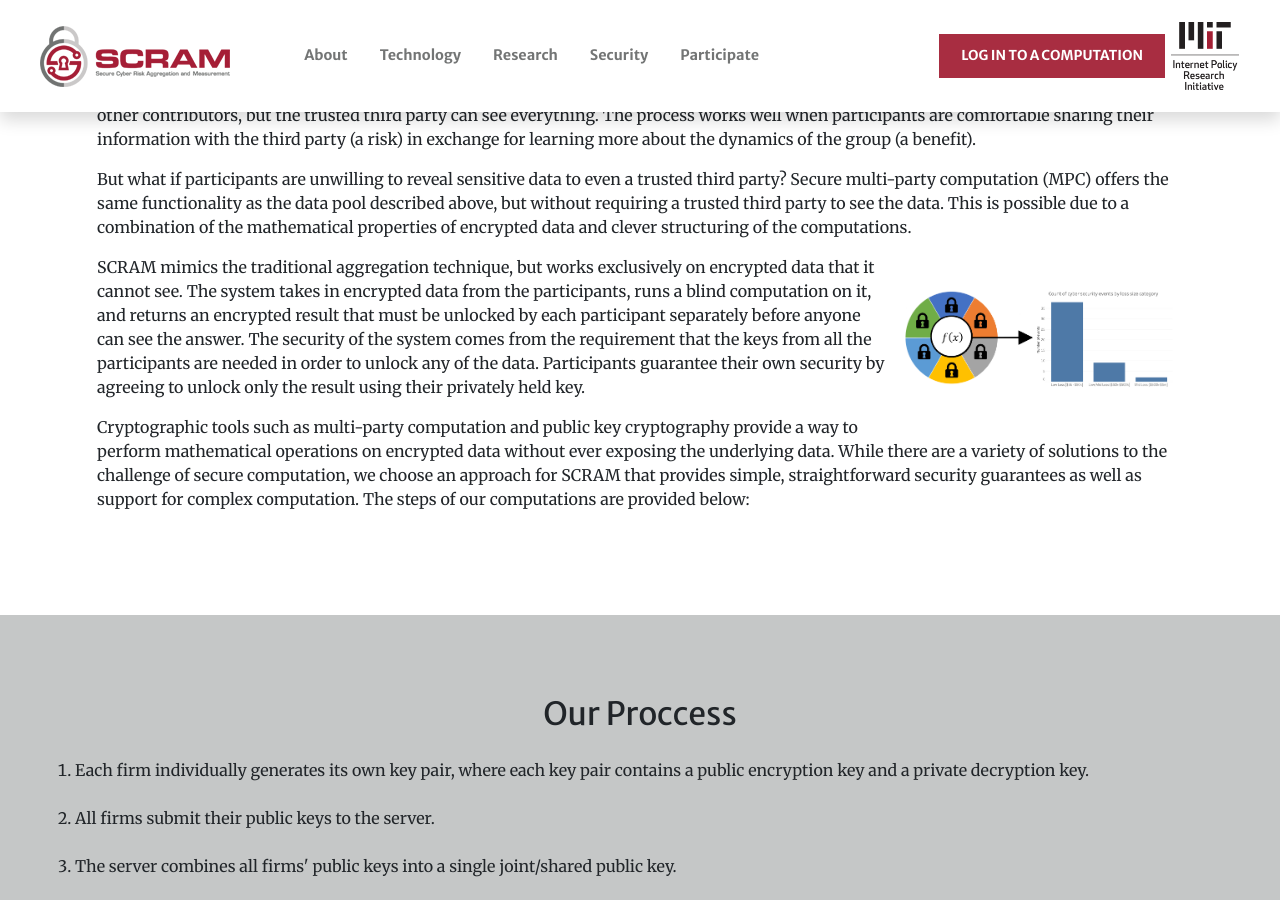
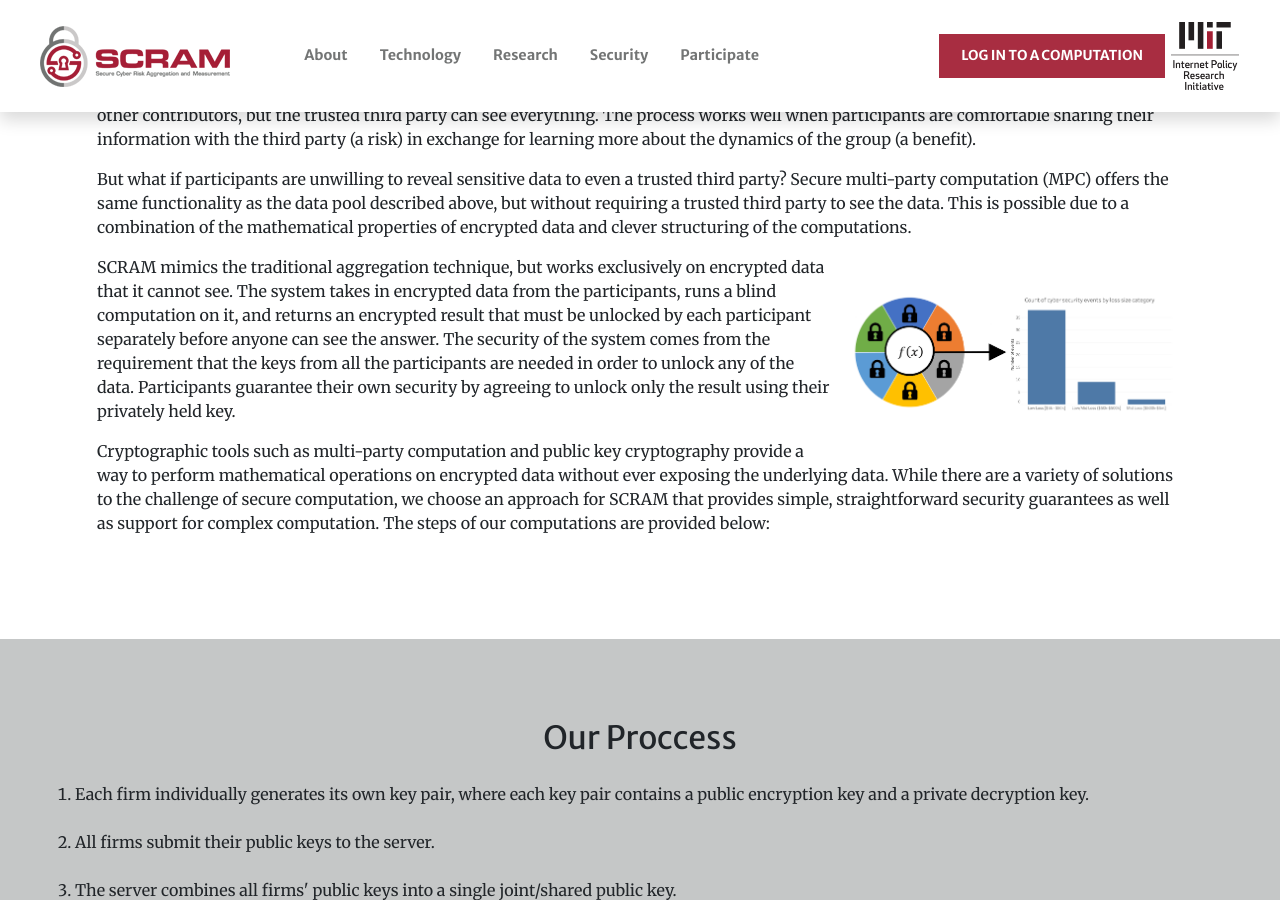
Before and after one commit to jisqyv/MIT, a Jekyll site: the page built from technology.md, in a window 1280 px wide and 900 px high, scrolled down 650 px. Built offline with Jekyll 4.4.1, drawn with Linux system fonts in a browser that asks for light colours; nearby versions of some CDN libraries.

Commit message:
Update technologyservices.html

```diff
--- a/_includes/technologyservices.html
+++ b/_includes/technologyservices.html
@@ -7,7 +7,7 @@
         <div class="mb-4 ">
 		<p>Traditionally, when members of a group want to learn about trends across their membership without revealing information to other members in the group, they need to select a trusted third party. This third party will gather data from all the participants, pool it, run computations on the data to produce summary statistics and analysis, and then send only the results back to all the participants in the pool. The third party needs to be trusted because it can view the data sent in by all the participants. Individual participants cannot see the inputs of other contributors, but the trusted third party can see everything. The process works well when participants are comfortable sharing their information with the third party (a risk) in exchange for learning more about the dynamics of the group (a benefit). </p>
 		<p>But what if participants are unwilling to reveal sensitive data to even a trusted third party? Secure multi-party computation (MPC) offers the same functionality as the data pool described above, but without requiring a trusted third party to see the data. This is possible due to a combination of the mathematical properties of encrypted data and clever structuring of the computations. </p>
-		<p><img src="assets/img/Technology-Image.png" style="float:right;padding:5px;height:170px;">SCRAM mimics the traditional aggregation technique, but works exclusively on encrypted data that it cannot see. The system takes in encrypted data from the participants, runs a blind computation on it, and returns an encrypted result that must be unlocked by each participant separately before anyone can see the answer. The security of the system comes from the requirement that the keys from all the participants are needed in order to unlock any of the data. Participants guarantee their own security by agreeing to unlock only the result using their privately held key. </p>
+		<p><img src="assets/img/Technology-Image.png" style="float:right;padding:5px;height:200px;">SCRAM mimics the traditional aggregation technique, but works exclusively on encrypted data that it cannot see. The system takes in encrypted data from the participants, runs a blind computation on it, and returns an encrypted result that must be unlocked by each participant separately before anyone can see the answer. The security of the system comes from the requirement that the keys from all the participants are needed in order to unlock any of the data. Participants guarantee their own security by agreeing to unlock only the result using their privately held key. </p>
 		<p>Cryptographic tools such as multi-party computation and public key cryptography provide a way to perform mathematical operations on encrypted data without ever exposing the underlying data. While there are a variety of solutions to the challenge of secure computation, we choose an approach for SCRAM that provides simple, straightforward security guarantees as well as support for complex computation. The steps of our computations are provided below:
 </p>
 		</div>
```
